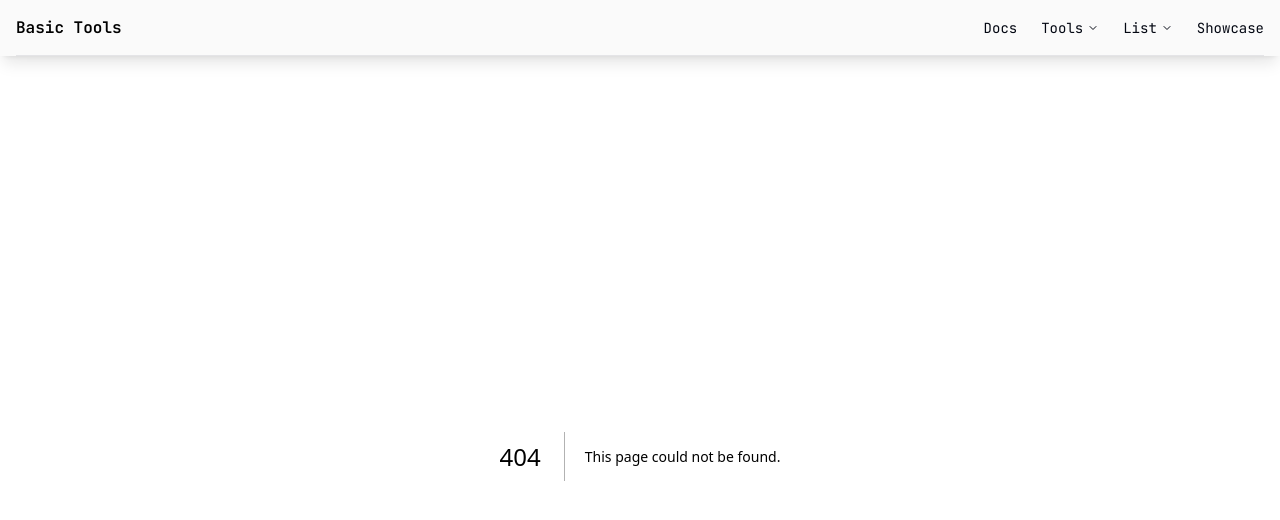
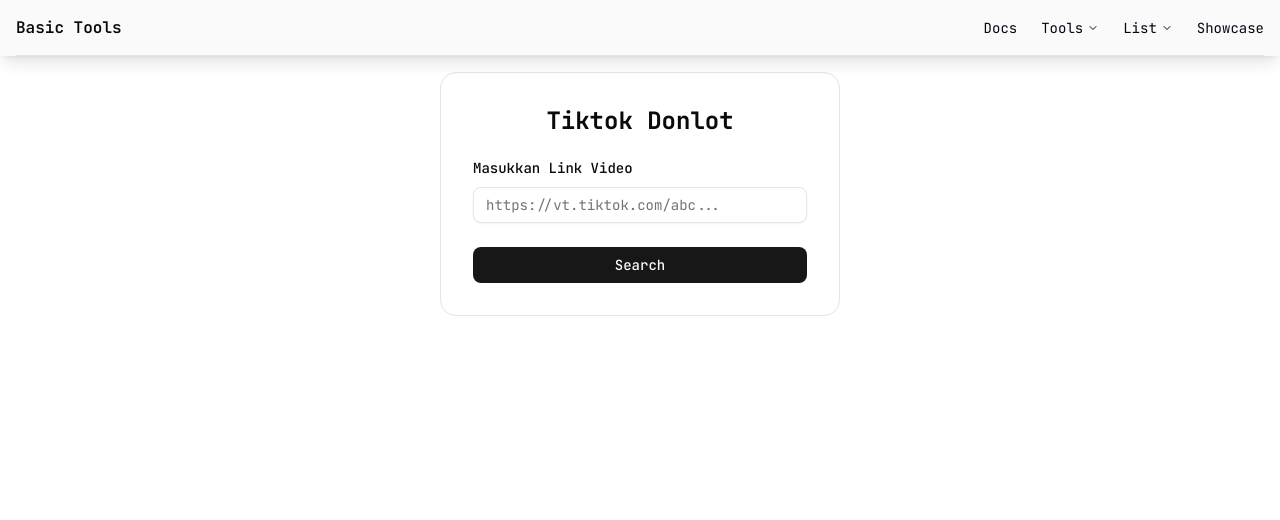
Before and after one commit to Lightning-88/basic-tools, a Next.js app: page /tktkdown in a window 1280 px wide. Before the commit this address had no page. Shown: the top 520 px of the page. Built offline with nearby package versions, Linux system fonts and the light colour scheme.

Commit message:
add  tiktok down feature

```diff
--- /dev/null
+++ b/src/app/tktkdown/page.jsx
@@ -0,0 +1,90 @@
+"use client";
+
+import { Button } from "@/components/ui/button";
+import { Input } from "@/components/ui/input";
+import { Label } from "@/components/ui/label";
+import { LoaderCircle } from "lucide-react";
+import Link from "next/link";
+import { useState } from "react";
+import { v4 } from "uuid";
+
+export default function TiktokDownPage() {
+  const [link, setLink] = useState("");
+  const [downloadLink, setDownloadLink] = useState("");
+  const [loading, setLoading] = useState(false);
+  const uuidv4 = v4();
+
+  const handleSearch = async () => {
+    if (!link) return alert("link kosong");
+    setDownloadLink("");
+
+    try {
+      setLoading(true);
+      const response = await fetch(
+        `https://www.tikwm.com/api/?url=${encodeURIComponent(link)}`
+      );
+      const result = await response.json();
+
+      if (!result.data) {
+        throw new Error(result.msg);
+      }
+
+      fetch(result.data.play)
+        .then((res) => res.blob())
+        .then((blob) => {
+          const url = URL.createObjectURL(blob);
+          console.log(url);
+          setDownloadLink(url);
+          setLoading(false);
+        });
+    } catch (error) {
+      alert(error.message);
+      setLoading(false);
+    }
+  };
+
+  return (
+    <div className="flex justify-center items-center py-4 flex-col gap-4 mx-4 md:flex-row">
+      <div className="flex flex-col space-y-6 p-8 border border-zinc-200 rounded-2xl w-full max-w-[400px] dark:border-zinc-700">
+        <h1 className="text-center text-2xl font-bold">Tiktok Donlot</h1>
+
+        {downloadLink && (
+          <div className="space-y-2">
+            <video src={downloadLink} controls></video>
+            <Link href={downloadLink} download={`downloaded_${uuidv4}`}>
+              <Button className="cursor-pointer">Download</Button>
+            </Link>
+          </div>
+        )}
+
+        <div className="grid w-full max-w-sm items-center gap-3">
+          <Label htmlFor="text">Masukkan Link Video</Label>
+          <Input
+            className="text-xs"
+            type="text"
+            id="text"
+            placeholder="https://vt.tiktok.com/abc..."
+            onChange={(e) => setLink(e.target.value)}
+            value={link}
+          />
+        </div>
+
+        <Button
+          onClick={handleSearch}
+          disabled={loading}
+          className="cursor-pointer"
+        >
+          {loading && (
+            <svg
+              className="size-5 animate-spin fill-zinc-50 dark:fill-zinc-950"
+              viewBox="0 0 24 24"
+            >
+              <LoaderCircle />
+            </svg>
+          )}
+          Search
+        </Button>
+      </div>
+    </div>
+  );
+}
--- a/src/components/Navbar.jsx
+++ b/src/components/Navbar.jsx
@@ -96,6 +96,7 @@
                 <Link href="/qris-generator">Qris Generator</Link>
                 <Link href="/qrcode">QR Generator</Link>
                 <Link href="/fbdown">Fb Download</Link>
+                <Link href="/tktkdown">Tiktok Download</Link>
               </span>
             </div>
             <button className="flex gap-1 text-gray-950 text-sm/6 dark:text-white">
```
